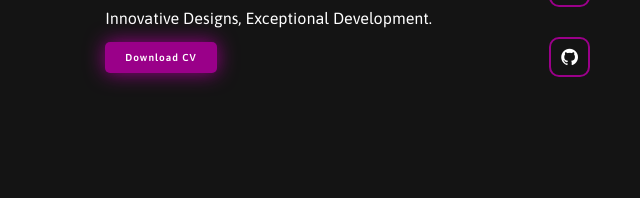
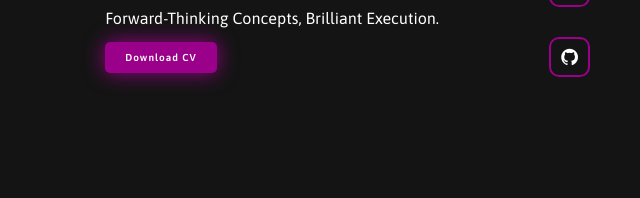
Before and after one commit to ruvindya28/sachini-portfolio, a plain HTML site: page index.html in a window 1280 px wide. Shown: the part 484-682 px from the top of the page, 10-650 px from the left. Drawn offline with nearby package versions, Linux system fonts and the light colour scheme; a web font is replaced by a local one.

Commit message:
Update index.html

```diff
--- a/index.html
+++ b/index.html
@@ -35,7 +35,7 @@
             <h3>Hello, I'am</h3>
             <h1>Sachini Ruvindya</h1>
             <h3>And I'm a <span class="text"></span></h3>
-            <p>Innovative Designs, Exceptional Development.</p>
+            <p>Forward-Thinking Concepts, Brilliant Execution.</p>
 
             <a href="https://drive.google.com/file/d/1hS0nWuYeeoZICsXz4mB1PdC21D-jhu5r/view?usp=drive_link" download="Minimalist_Modern_Professional_CV.jpg">
                 <button class="btn">Download CV</button>
```
